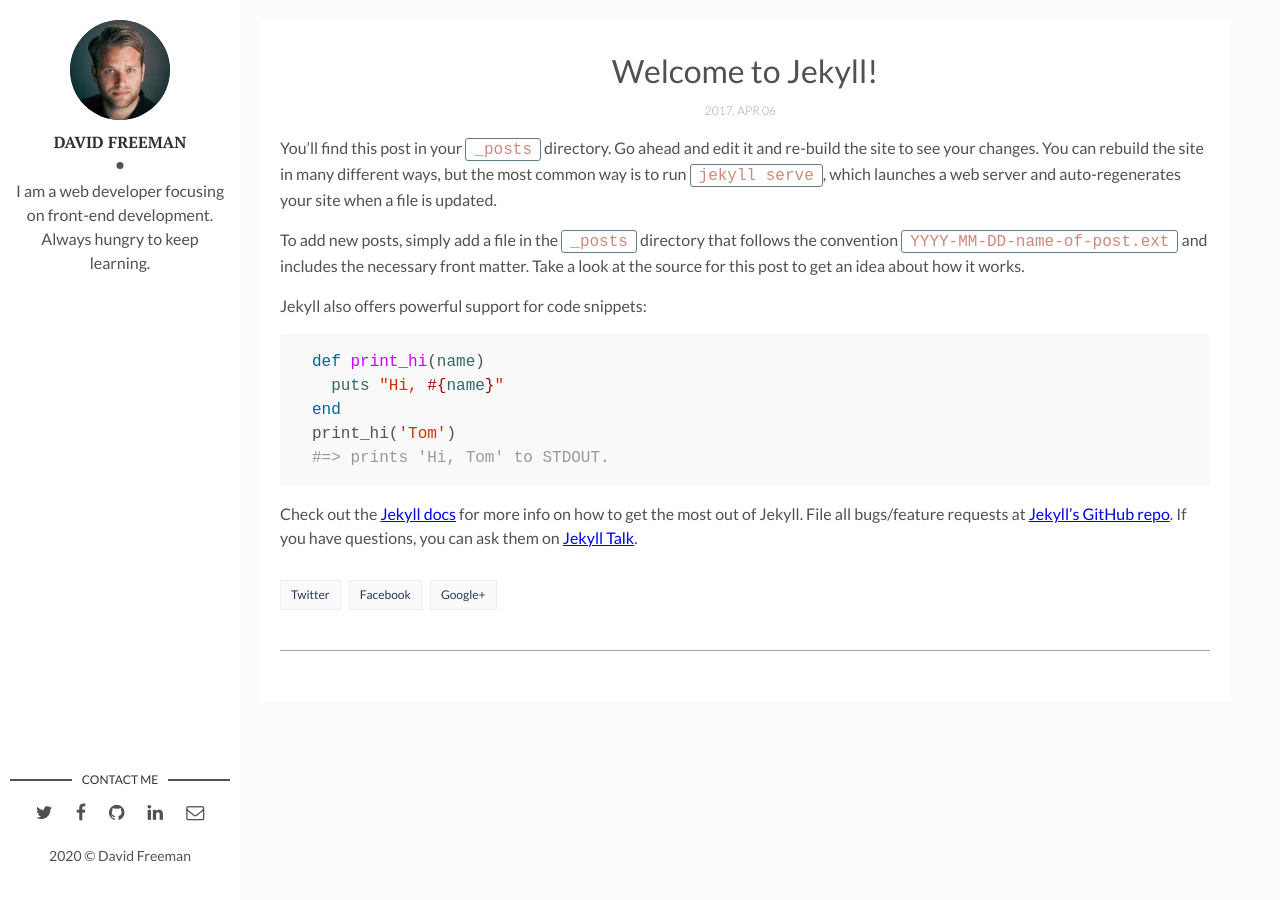
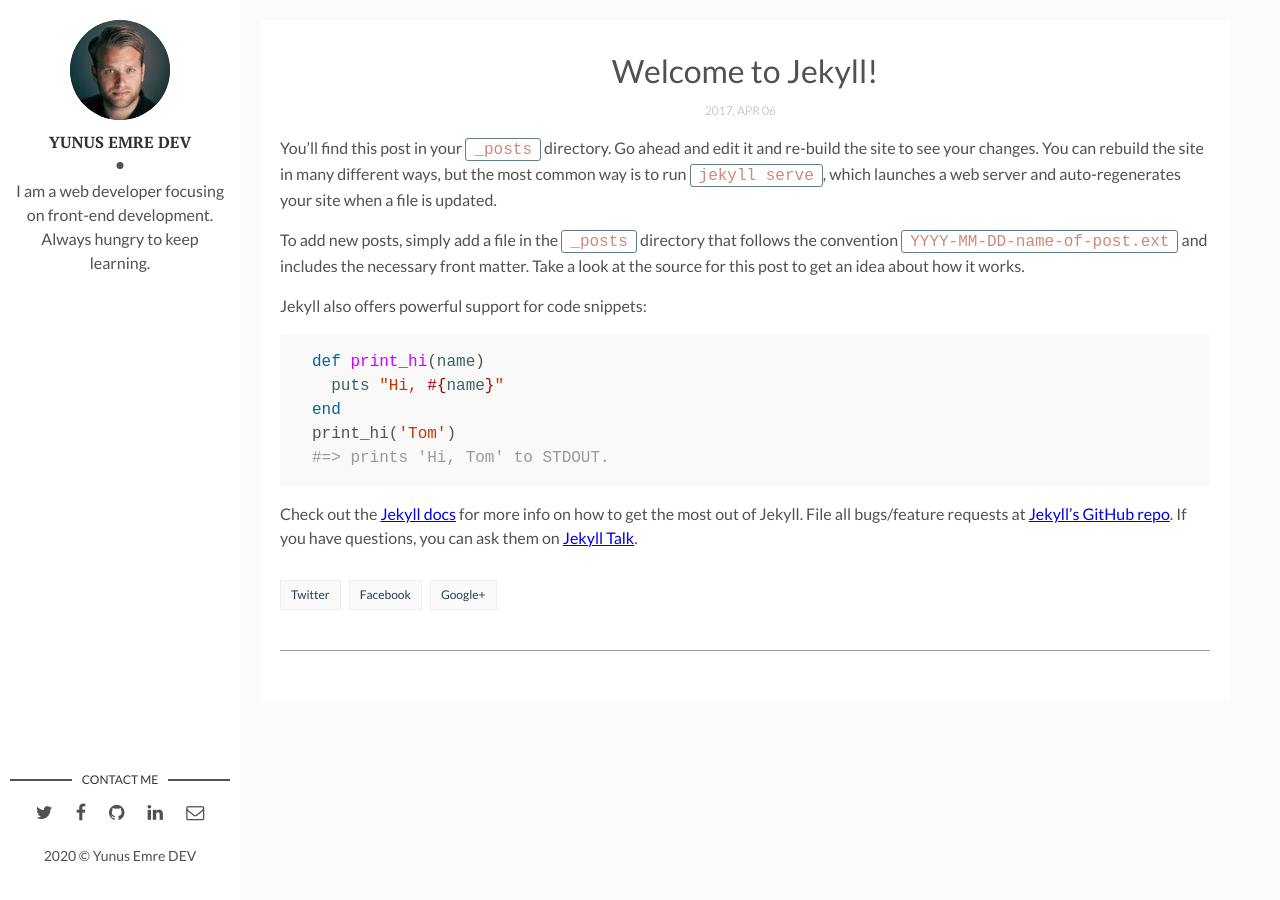
Before and after one commit to yunusemre093448/yunusemredev.github.io, a Jekyll site: the page built from _posts/2017-04-06-welcome-to-jekyll.markdown, in a window 1280 px wide. Built offline with Jekyll 4.4.1, drawn with Linux system fonts in a browser that asks for light colours; comment, search, counter and statistics services are not loaded.

Commit message:
Update _config.yml

```diff
--- a/_config.yml
+++ b/_config.yml
@@ -5,11 +5,11 @@ description: > # this means to ignore newlines until "baseurl:"
   Google search results) and in your feed.xml site description.
 permalink: ':title/'
 baseurl: "/flexible-jekyll" # the subpath of your site, e.g. /blog
-url: "" # the base hostname & protocol for your site, e.g. http://example.com
+url: "yunusemredev.github.io"
 site-twitter: #if your site has a twitter account, enter it here
 
 # Author Settings
-author: David Freeman # add your name
+author: Yunus Emre DEV
 author-img: david-freeman.jpg # add your photo
 about-author: I am a web developer focusing on front-end development. Always hungry to keep learning. # add description
 social-twitter: # add your Twitter handle
```
